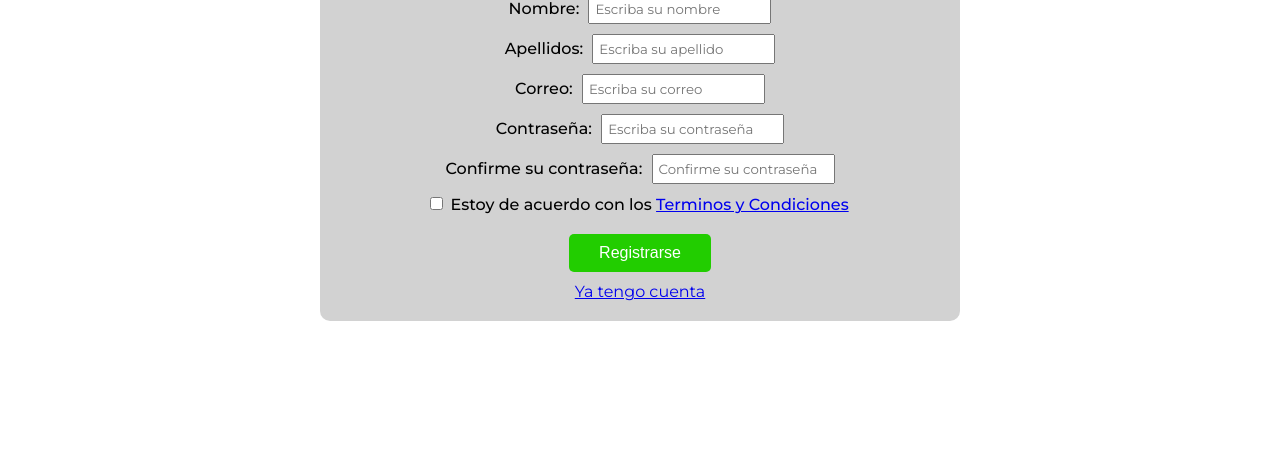
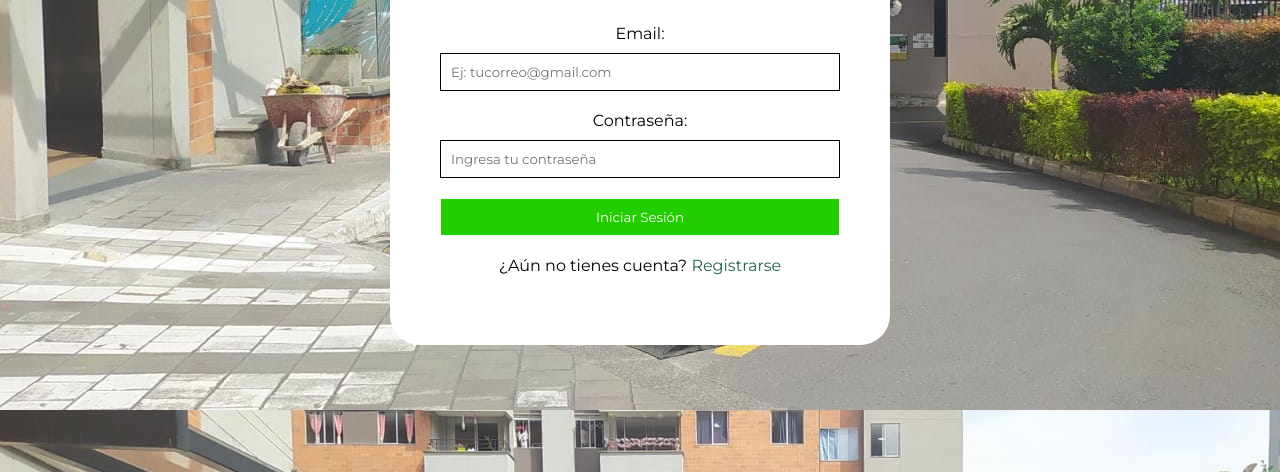
Before and after one commit to IsaBedoya/villa-del-parque, a plain HTML site: page ingresar/ingresar.html in a window 1280 px wide. Shown: the part 328-800 px from the top of the page. Drawn offline with Linux system fonts and the light colour scheme.

Commit message:
actualization

```diff
--- a/ingresar/css/ingresarStyles-dist.css
+++ b/ingresar/css/ingresarStyles-dist.css
@@ -11,6 +11,7 @@
 
 body{
     margin: 0;
+    height: 100vh;
     font-family: "Montserrat", sans-serif;
 }
 
@@ -30,6 +31,7 @@ body{
     background-color: #fff;
     box-shadow: 0 .5rem 1rem rgba(0, 0, 0, .1);
     color: var(--green);
+    z-index: 100;
 }
 
 .header__logo{
@@ -80,72 +82,74 @@ main{
     align-items: center;
     justify-content: center;
     height: 100vh;
+    background-image: url(/assets/img/entradaDos.jpeg);
 }
 
-.container{
-    margin-top: 60px;
-    width: 50%;
-    border-radius: 10px;
+.containerForm{
     display: flex;
-    flex-direction: column;
-    row-gap: 10px;
     align-items: center;
     justify-content: center;
-    padding: 20px;
-    background-color: var(--gray);
+    width: 100%;
+    height: 100vh;
 }
 
-.container form{
-    display: flex;
-    flex-direction: column;
-    row-gap: 10px;
-    align-items: center;
-    justify-content: center;
+.form{
+    position: relative;
+    margin-top: 90px;
+    margin-left: auto;
+    margin-right: auto;
+    width: 70%;
+    height: auto;
+    max-width: 500px;
+    text-align: center;
+    background-color: rgb(255, 255, 255);
+    border-radius: 30px;
+    padding: 50px;
 }
 
-.inputText{
-    padding: 5px;
-    font-family: "Montserrat", sans-serif;
+.form__title h1{
+    font-size: 1.5em;
+    margin-bottom: 40px;
 }
 
-.inputText:focus{
-    font-family: "Montserrat", sans-serif;
+.form div{
+    margin-bottom: 20px;
 }
 
-form label{
-    margin-right: 5px;
-    font-weight: 500;
+label{
+    display: block;
+    margin-bottom: 10px;
 }
 
-::-moz-placeholder{
-    font-family: "Montserrat", sans-serif;
+input{
+    display: block;
+    width: 100%;
+    padding: 10px;
+    border: 1px solid #000;
+    font-family: 'Montserrat', sans-serif;
 }
 
-:-ms-input-placeholder{
-    font-family: "Montserrat", sans-serif;
+input[type="submit"]{
+    background-color: var(--light-green);
+    color: #fff;
+    border: 1px solid #fff;
 }
 
-::placeholder{
-    font-family: "Montserrat", sans-serif;
+input[type="submit"]:hover{
+    background-color: var(--green);
+    border: 1px solid #000;
+    cursor: pointer;
 }
 
-.boton{
-    margin-top: 10px;
-    font-size: 1rem;
-    padding: 10px 30px;
-    background-color: var(--light-green);
-    color: #ffffff;
-    border: none;
-    border-radius: 5px;
-    transition: .5s;
+.form__footer a{
+    color: var(--green);
+    text-decoration: none;
 }
 
-.boton:hover{
-    color: #fff;
-    background-color: var(--green);
-    transition: .5s;
+.form__footer a:hover{
+    color: var(--light-green);
+    text-decoration: underline;
 }
-
 
 /* RESPONSIVE */
 
--- a/ingresar/css/ingresarStyles.css
+++ b/ingresar/css/ingresarStyles.css
@@ -11,6 +11,7 @@
 
 body{
     margin: 0;
+    height: 100vh;
     font-family: "Montserrat", sans-serif;
 }
 
@@ -30,6 +31,7 @@ body{
     background-color: #fff;
     box-shadow: 0 .5rem 1rem rgba(0, 0, 0, .1);
     color: var(--green);
+    z-index: 100;
 }
 
 .header__logo{
@@ -80,64 +82,74 @@ main{
     align-items: center;
     justify-content: center;
     height: 100vh;
+    background-image: url(/assets/img/entradaDos.jpeg);
 }
 
-.container{
-    margin-top: 60px;
-    width: 50%;
-    border-radius: 10px;
+.containerForm{
     display: flex;
-    flex-direction: column;
-    row-gap: 10px;
     align-items: center;
     justify-content: center;
-    padding: 20px;
-    background-color: var(--gray);
+    width: 100%;
+    height: 100vh;
 }
 
-.container form{
-    display: flex;
-    flex-direction: column;
-    row-gap: 10px;
-    align-items: center;
-    justify-content: center;
+.form{
+    position: relative;
+    margin-top: 90px;
+    margin-left: auto;
+    margin-right: auto;
+    width: 70%;
+    height: auto;
+    max-width: 500px;
+    text-align: center;
+    background-color: rgb(255, 255, 255);
+    border-radius: 30px;
+    padding: 50px;
 }
 
-.inputText{
-    padding: 5px;
-    font-family: "Montserrat", sans-serif;
+.form__title h1{
+    font-size: 1.5em;
+    margin-bottom: 40px;
 }
 
-.inputText:focus{
-    font-family: "Montserrat", sans-serif;
+.form div{
+    margin-bottom: 20px;
 }
 
-form label{
-    margin-right: 5px;
-    font-weight: 500;
+label{
+    display: block;
+    margin-bottom: 10px;
 }
 
-::placeholder{
-    font-family: "Montserrat", sans-serif;
+input{
+    display: block;
+    width: 100%;
+    padding: 10px;
+    border: 1px solid #000;
+    font-family: 'Montserrat', sans-serif;
 }
 
-.boton{
-    margin-top: 10px;
-    font-size: 1rem;
-    padding: 10px 30px;
+input[type="submit"]{
     background-color: var(--light-green);
-    color: #ffffff;
-    border: none;
-    border-radius: 5px;
-    transition: .5s;
+    color: #fff;
+    border: 1px solid #fff;
 }
 
-.boton:hover{
-    color: #fff;
+input[type="submit"]:hover{
     background-color: var(--green);
-    transition: .5s;
+    border: 1px solid #000;
+    cursor: pointer;
 }
 
+.form__footer a{
+    color: var(--green);
+    text-decoration: none;
+}
+
+.form__footer a:hover{
+    color: var(--light-green);
+    text-decoration: underline;
+}
 
 /* RESPONSIVE */
 
--- a/ingresar/ingresar.html
+++ b/ingresar/ingresar.html
@@ -28,51 +28,29 @@
     </header>
 
     <main>
-        <div class="container">
-            <div class="form__title">
-                <h1>Formulario de Registro</h1>
-            </div>
-
-            <form action="">
-                <div class="name">
-                    <label for="name">Nombre:</label>
-                    <input class="inputText" type="text" name="name" placeholder="Escriba su nombre" id="name" required>
+        <div class="containerForm sign-in">
+            <form action="" class="form">
+                <div class="form__title">
+                    <h1>Iniciar Sesión</h1>
                 </div>
-
-                <div class="lastName">
-                    <label for="lastName">Apellidos:</label>
-                    <input class="inputText" type="text" name="lastName" placeholder="Escriba su apellido" id="lastName" required>
+                <div class="form__email">
+                    <label for="email">Email: </label>
+                    <input type="email" id="email" placeholder="Ej: tucorreo@gmail.com">
                 </div>
-
-                <div class="email">
-                    <label for="email">Correo:</label>
-                    <input class="inputText" type="email" name="email" placeholder="Escriba su correo" id="email" required>
+                <div class="form__password">
+                    <label for="password">Contraseña: </label>
+                    <input type="password" id="password" placeholder="Ingresa tu contraseña">
                 </div>
-
-                <div class="password">
-                    <label for="password">Contraseña:</label>
-                    <input class="inputText" type="password" name="password" placeholder="Escriba su contraseña" id="password" required>
+                <div class="form__login">
+                    <input type="submit" value="Iniciar Sesión">
                 </div>
-
-                <div class="confirmPassword">
-                    <label for="confirmPassword">Confirme su contraseña:</label>
-                    <input class="inputText" type="password" name="confirmPassword" placeholder="Confirme su contraseña" id="confirmPassword" required>
-                </div>
-
-                <div class="terminosCondiciones">
-                    <input class="inputCheck" type="checkbox" name="terminosYCondiciones" id="aceptar" required>
-                    <label for="aceptar">Estoy de acuerdo con los <a href="#">Terminos y Condiciones</a></label>
-                </div>
-
-                <div class="submit">
-                    <input class="boton" type="submit" value="Registrarse" name="registrarse">
+                <div class="form__footer">
+                    <p>¿Aún no tienes cuenta? <a href="#">Registrarse</a></p>
                 </div>
             </form>
-
-            <div class="form__ingresar">
-                <a href="#">Ya tengo cuenta</a>
-            </div>
         </div>
     </main>
+
+    <script src="js/ingreso.js"></script>
 </body>
 </html>
```
Also changed, not shown: pqr/PQR.html (+1 -1 lines), ingresar/js/ingreso.js (added).
